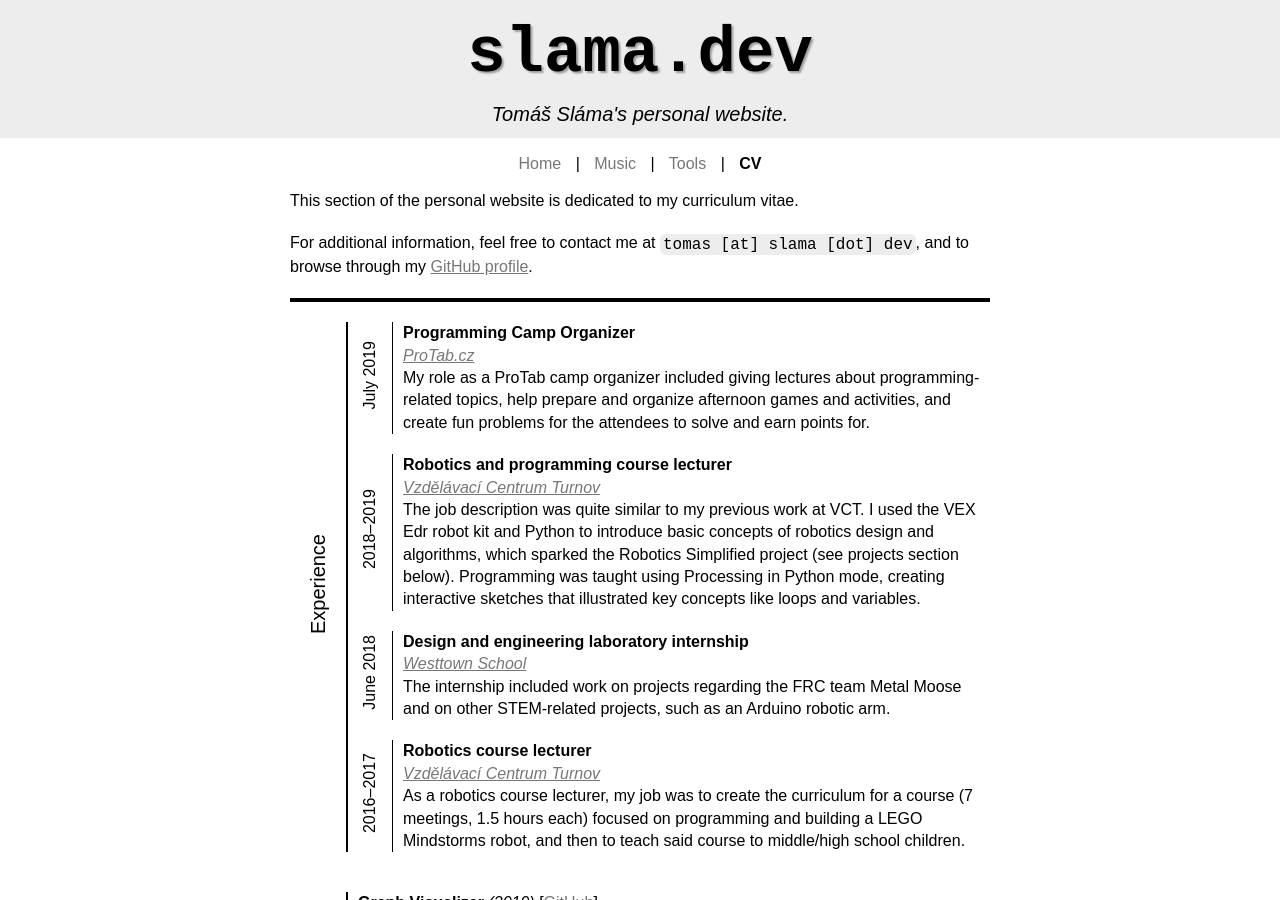
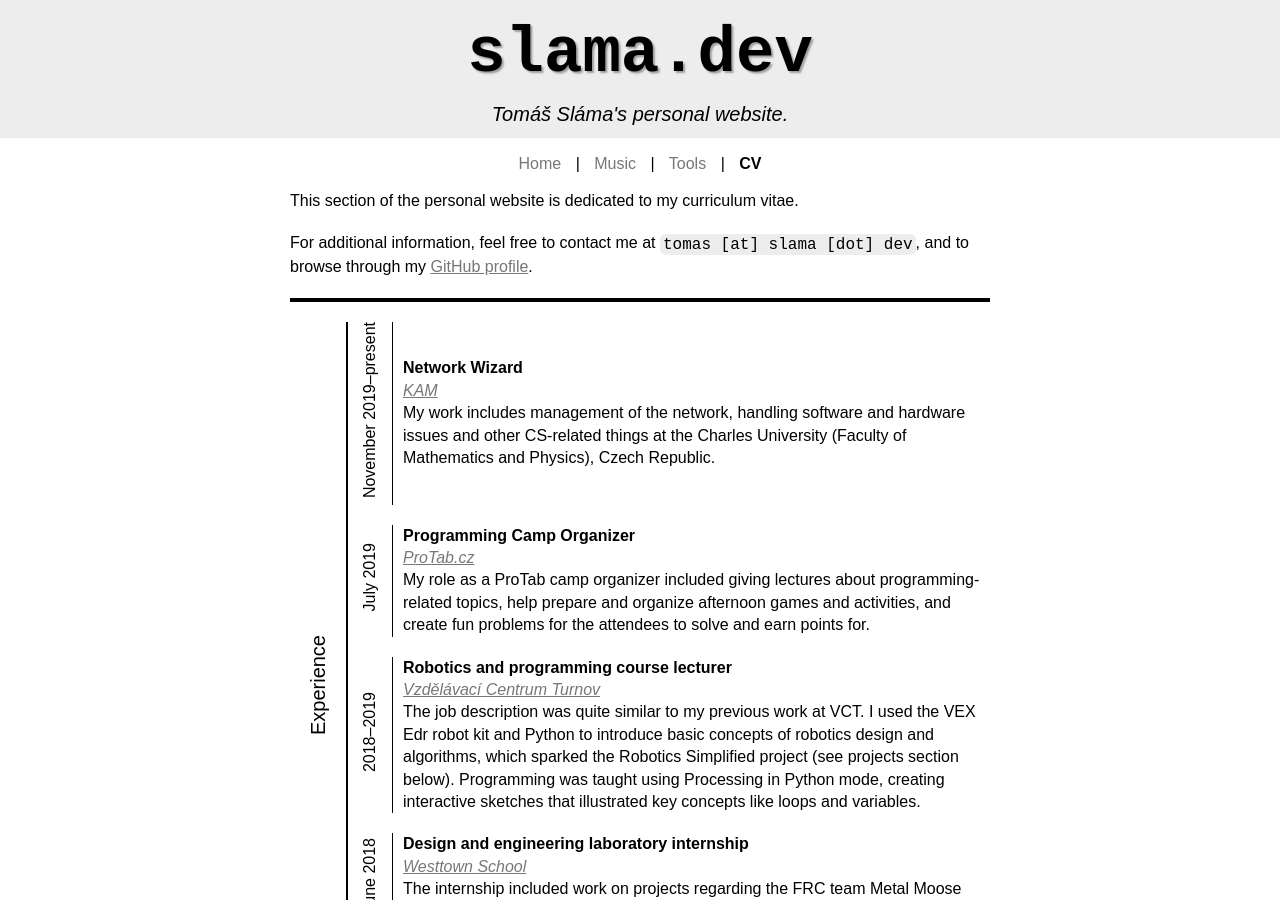
Before and after one commit to xiaoxiae/slama.dev, a Jekyll site: the page built from cv.md, in a window 1280 px wide and 900 px high. Built offline with Jekyll 4.4.1, drawn with Linux system fonts in a browser that asks for light colours; nearby versions of some CDN libraries; some web fonts are replaced; library files that are not in the unit come from our copies.

Commit message:
update CV

```diff
--- a/cv.md
+++ b/cv.md
@@ -13,9 +13,23 @@ For additional information, feel free to contact me at `tomas [at] slama [dot] d
 <table class="cv-table">
 
   <tr>
-    <td rowspan="4" class="cv-primary-group">
+    <td rowspan="5" class="cv-primary-group">
       <p><span>Experience</span></p>
     </td>
+    <td class="cv-secondary-group">
+      <p><span>November 2019–present</span></p>
+    </td>
+    <td class="cv-content-cell">
+      <p>
+        <strong>Network Wizard</strong>
+		<br>
+		<em><a href="https://kam.mff.cuni.cz/">KAM</a></em>
+        <br>
+		My work includes management of the network, handling software and hardware issues and other CS-related things at the Charles University (Faculty of Mathematics and Physics), Czech Republic.
+      </p>
+    </td>
+  </tr>
+  <tr>
     <td class="cv-secondary-group">
       <p><span>July 2019</span></p>
     </td>
```
